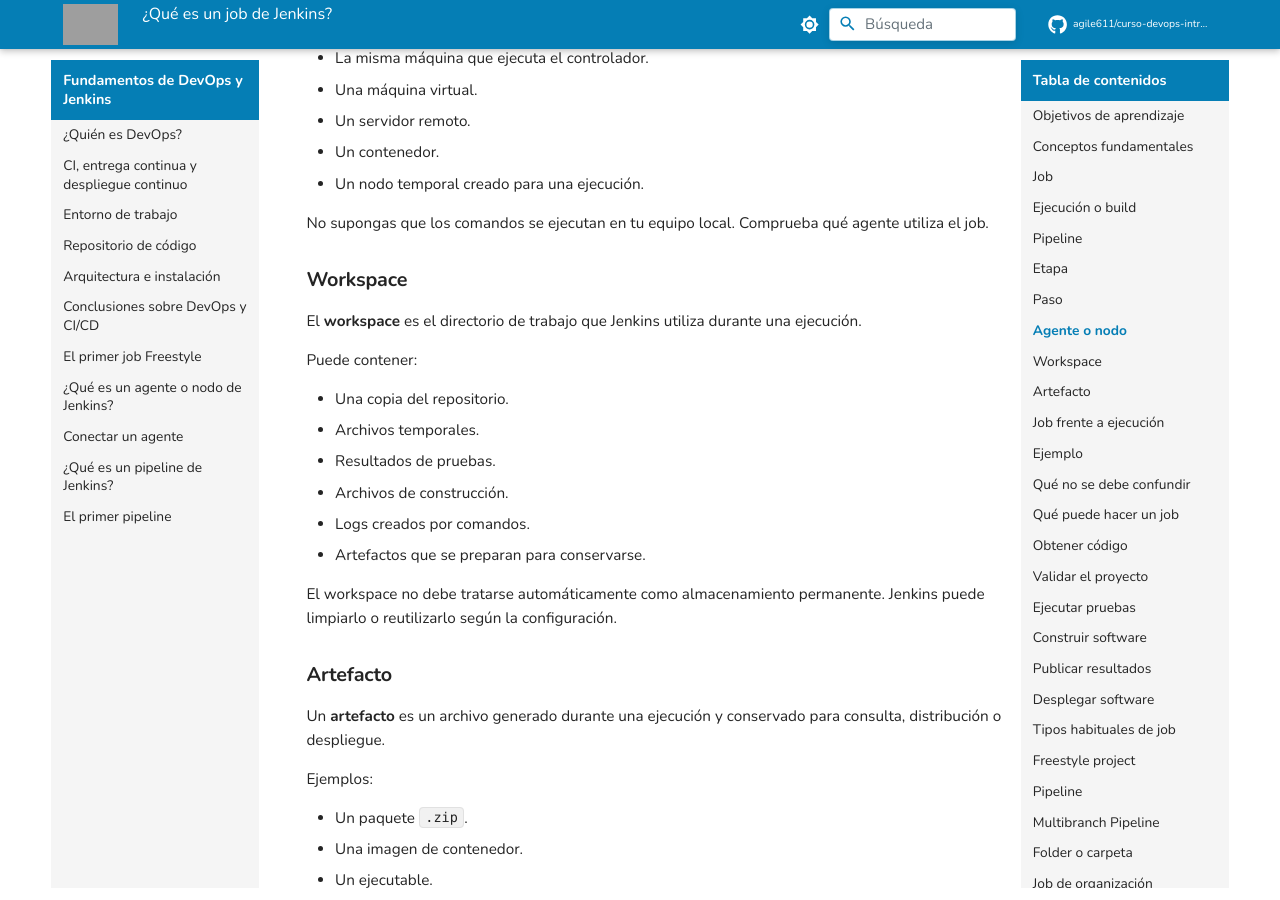
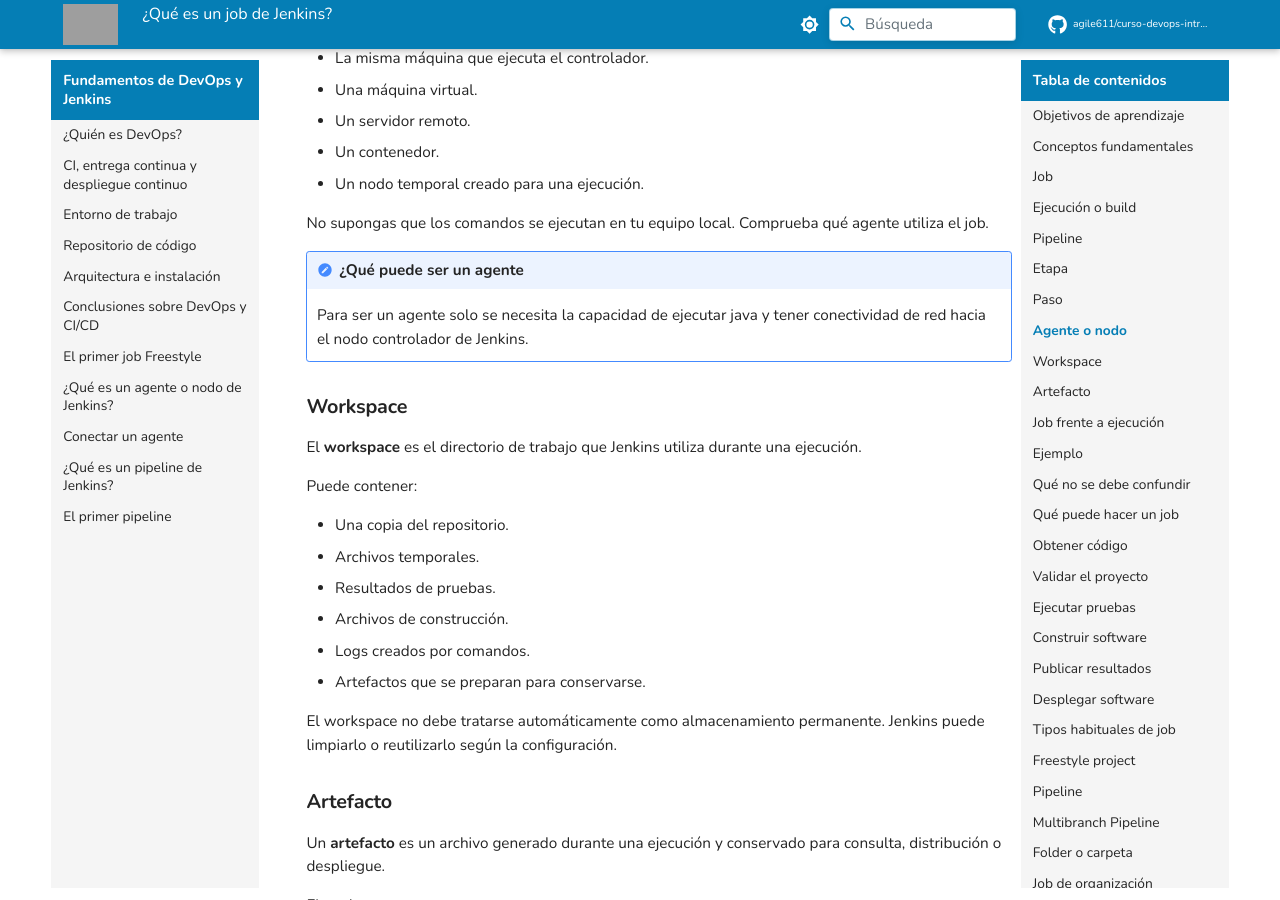
Before and after one commit to agile611/curso-devops-introduccion-a-integracion-continua-y-jenkins, an MkDocs documentation site: the page built from docs/01-fundamentos/07_que_es_un_job_de_jenkins.md, in a window 1280 px wide and 900 px high, scrolled down 3332 px. Built offline with MkDocs 1.6.1 and Material for MkDocs 9.7.7, drawn with Linux system fonts in a browser that asks for light colours; comment, search, counter and statistics services are not loaded; grey boxes are pictures that could not be loaded.

Commit message:
jenkins agent

```diff
--- a/docs/01-fundamentos/07_que_es_un_job_de_jenkins.md
+++ b/docs/01-fundamentos/07_que_es_un_job_de_jenkins.md
@@ -121,6 +121,9 @@ Puede ser:
 - Un nodo temporal creado para una ejecución.
 
 No supongas que los comandos se ejecutan en tu equipo local. Comprueba qué agente utiliza el job.
+
+!!! note "¿Qué puede ser un agente"
+    Para ser un agente solo se necesita la capacidad de ejecutar java y tener conectividad de red hacia el nodo controlador de Jenkins.
 
 ### Workspace
 
```
